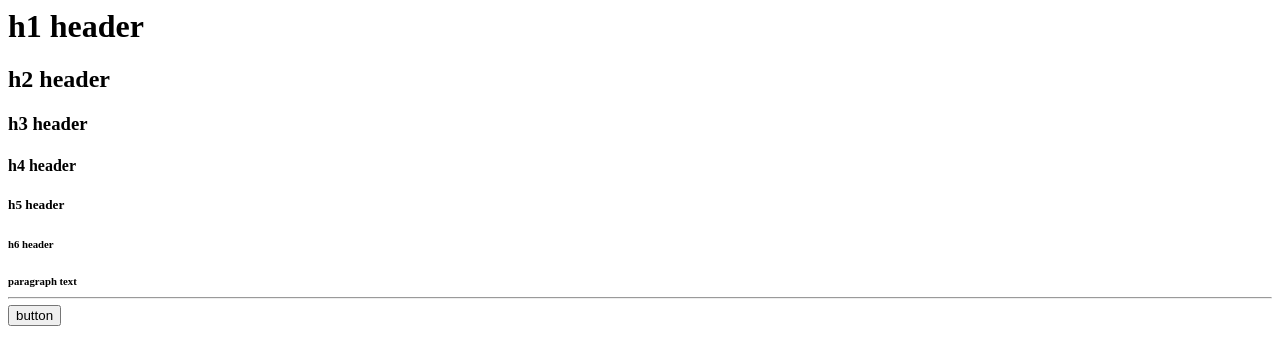
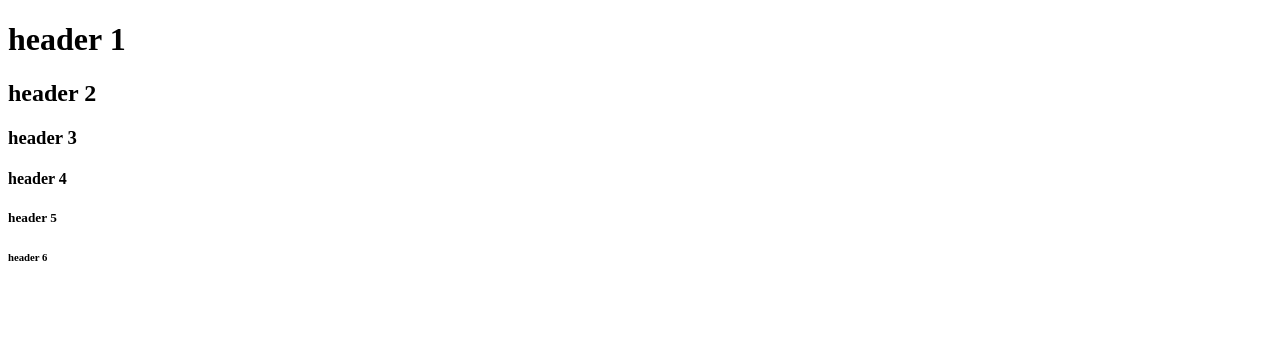
Before and after one commit to lukemeyers30/hello-world, a plain HTML site: page index.html in a window 1280 px wide. Drawn offline with Linux system fonts and the light colour scheme.

Commit message:
Update index.html

```diff
--- a/index.html
+++ b/index.html
@@ -1,9 +1,28 @@
-<h1>h1 header<h1>
-    <h2>h2 header<h2>
-    <h3>h3 header <h3>
-    <h4>h4 header <h4>
-    <h5>h5 header <h5>
-    <h6>h6 header <h6>
-    <p>paragraph text <p>
-     <hr>
-     <button>button</button>
+<!DOCTYPE html>
+<!--[if lt IE 7]>      <html class="no-js lt-ie9 lt-ie8 lt-ie7"> <![endif]-->
+<!--[if IE 7]>         <html class="no-js lt-ie9 lt-ie8"> <![endif]-->
+<!--[if IE 8]>         <html class="no-js lt-ie9"> <![endif]-->
+<!--[if gt IE 8]>      <html class="no-js"> <!--<![endif]-->
+<html>
+    <head>
+        <meta charset="utf-8">
+        <meta http-equiv="X-UA-Compatible" content="IE=edge">
+        <title>hello world</title>
+        <meta name="description" content="">
+        <meta name="viewport" content="width=device-width, initial-scale=1">
+        <link rel="stylesheet" href="">
+    </head>
+    <body>
+        <h1>header 1</h1>
+        <h2>header 2</h2>
+        <h3>header 3</h3>
+        <h4>header 4</h4>
+        <h5>header 5</h5>
+        <h6>header 6</h6>
+        <!--[if lt IE 7]>
+            <p class="browsehappy">You are using an <strong>outdated</strong> browser. Please <a href="#">upgrade your browser</a> to improve your experience.</p>
+        <![endif]-->
+
+        <script src="" async defer></script>
+    </body>
+</html>
```
